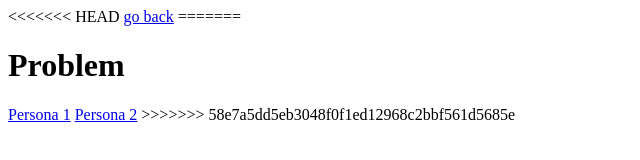
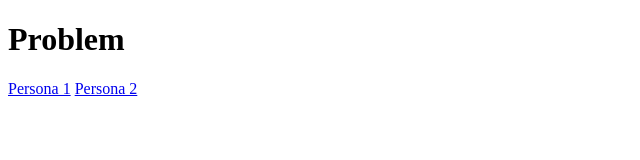
Before and after one commit to jobankang/lab04_repo, a plain HTML site: page index.html in a window 1280 px wide. Shown: the whole page, without its empty margins (0-640 px from the left). Drawn offline with Linux system fonts and the light colour scheme.

Commit message:
updated index.html

```diff
--- a/index.html
+++ b/index.html
@@ -1,14 +1,5 @@
 <!DOCTYPE html>
 <html>
-<<<<<<< HEAD
-        <head>
-            <title>Persona 1</title>
-        </head>
-
-        <body>
-            <a href="index.html">go back</a>
-        </body>
-=======
     <head>
         <title>Problem</title>
     </head>
@@ -18,5 +9,4 @@
         <a href="persona1.html">Persona 1</a>
         <a href="persona2.html">Persona 2</a>
     </body>
->>>>>>> 58e7a5dd5eb3048f0f1ed12968c2bbf561d5685e
 </html>
```
